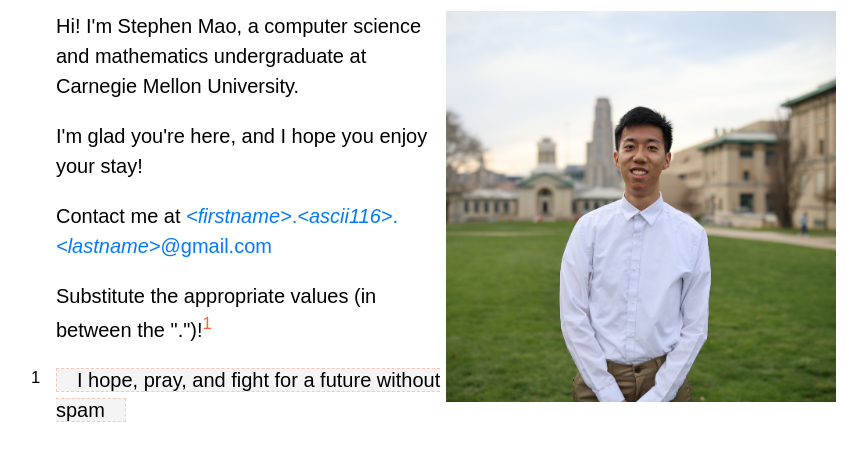
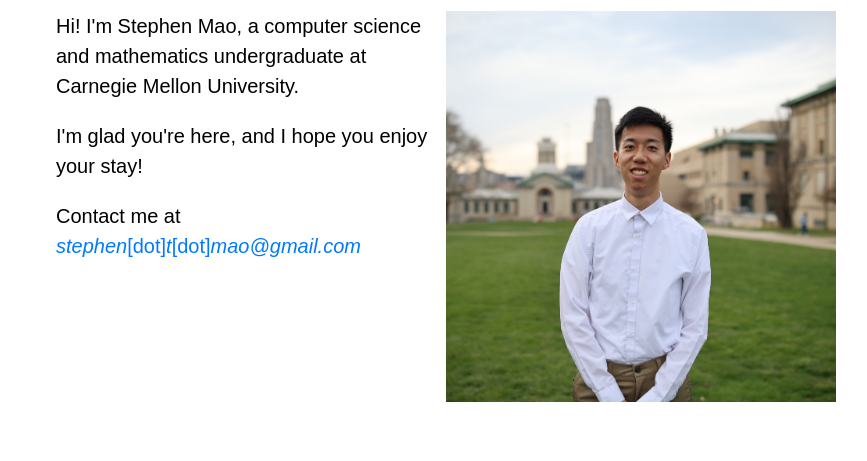
Before and after one commit to StephenTMao/StephenTMao.github.io, a Gatsby site: page / in a window 1280 px wide. Shown: the part 319-780 px from the top of the page, without its empty margins (194-1061 px from the left). Built offline with nearby package versions, Linux system fonts and the light colour scheme; Gatsby itself is replaced by a stand-in of ours.

Commit message:
small changes

```diff
--- a/notes.txt
+++ b/notes.txt
@@ -4,3 +4,6 @@ Todo:
 interface/implementation footnote-ing
 404 page DONE
 make it searchable
+
+
+lint the repo for ";" consistency
--- a/src/pages/blogs/exponential-derivative.js
+++ b/src/pages/blogs/exponential-derivative.js
@@ -8,7 +8,7 @@ const exp_deriv_blog = () => {
                 Test
             </p>
         </BlogLayout>
-    )
-}
+    );
+};
 
 export default exp_deriv_blog;
--- a/src/pages/index.js
+++ b/src/pages/index.js
@@ -19,21 +19,8 @@ const IndexPage = () => {
       <p>I'm glad you're here, and I hope you enjoy your stay! </p>
       <p>Contact me at
           <span class={bluetext}>
-            <i> &lt;firstname&gt;</i>.
-            <i>&lt;ascii116&gt;</i>.
-            <i>&lt;lastname&gt;</i>
-            @gmail.com
+             <i> stephen</i>[dot]<i>t</i>[dot]<i>mao@gmail.com</i>
           </span>
-      </p>
-      <p>Substitute the appropriate values (in between the ".")!
-
-        <sup><a href={"#1"}>1</a></sup>
-      </p>
-      <p id={"1"} class={footnote_definition}>
-        <sup>1</sup>
-        <span class={footnote_body}>
-          I hope, pray, and fight for a future without spam
-        </span>
       </p>
     </TopLevelLayout>
   );
```
Also changed, not shown: 1 other file.
